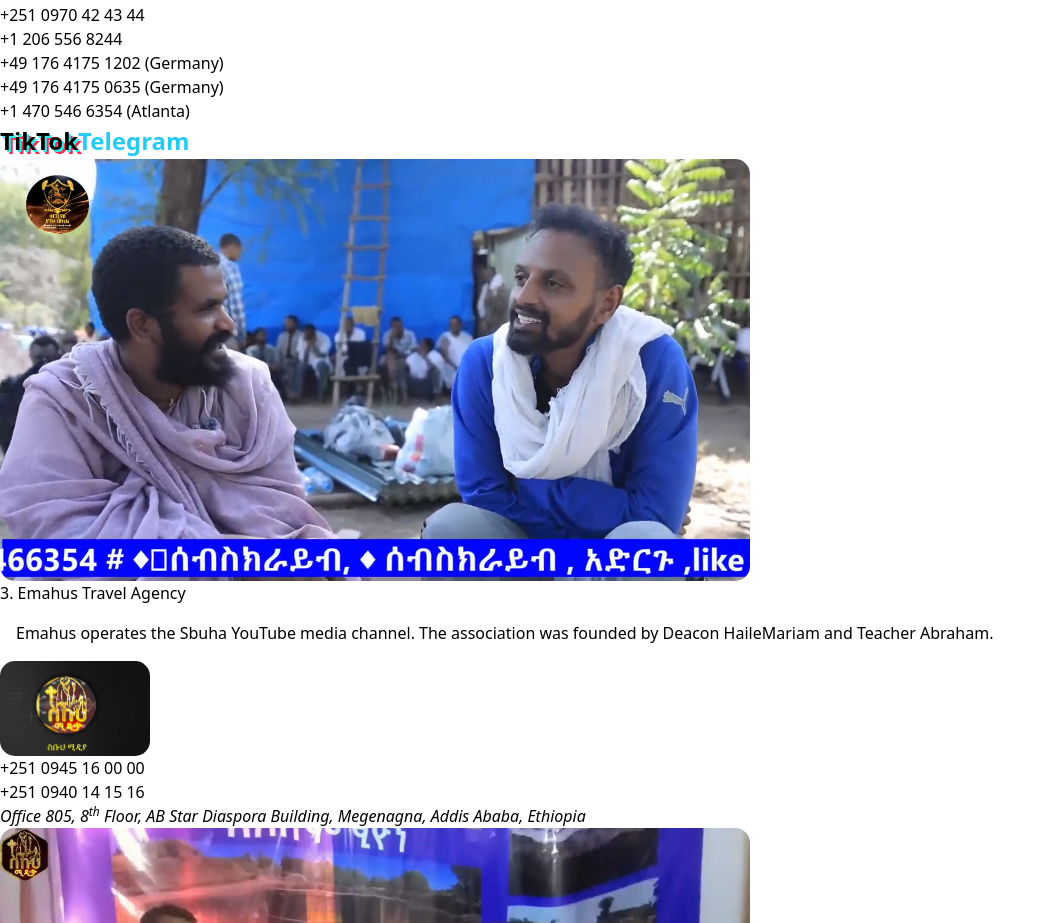
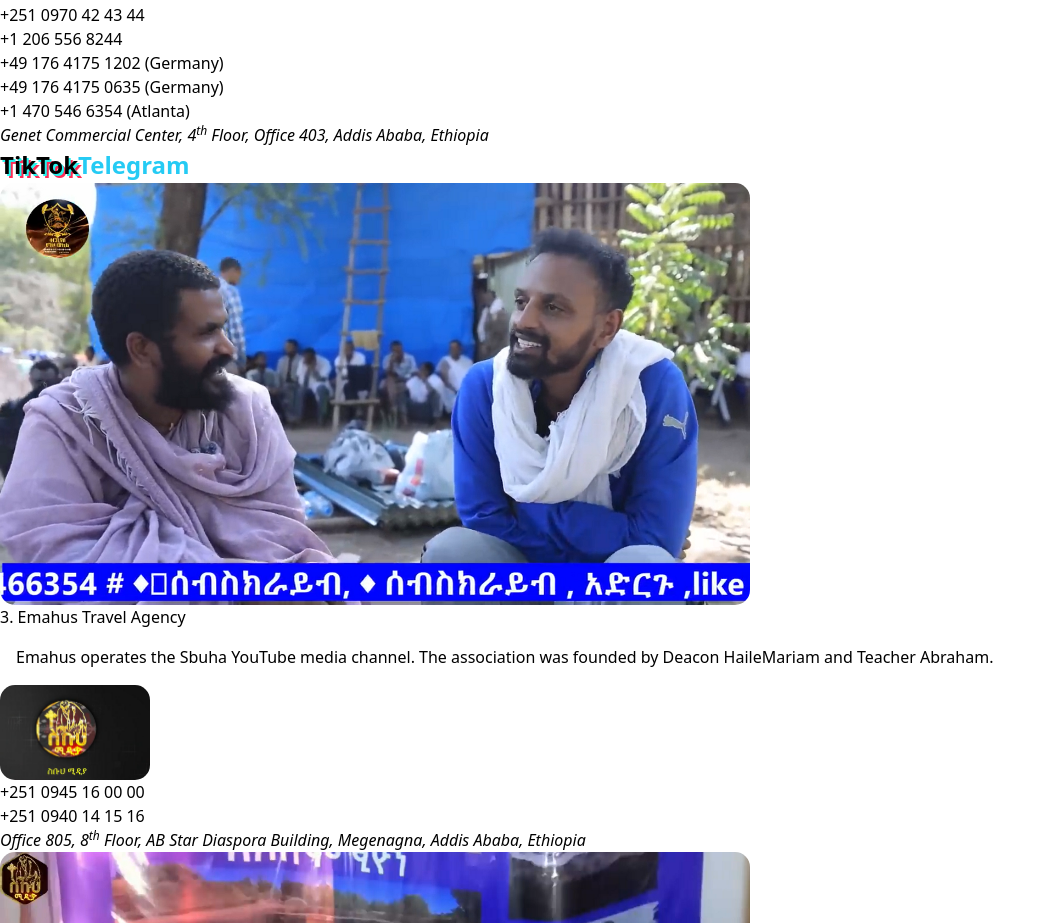
Before and after one commit to ManaIsrael/bermelgeorgis, a Next.js app: page /contact in a window 1280 px wide. Shown: the part 1160-2083 px from the top of the page, without its empty margins (0-1055 px from the left). Built offline with nearby package versions, Linux system fonts and the light colour scheme.

Commit message:
add physical address for Terbinos association

```diff
--- a/src/app/contact/page.tsx
+++ b/src/app/contact/page.tsx
@@ -67,6 +67,7 @@ export default function Contact() {
             <li><a href="tel:+4917641750635" className="text-green-700 hover:text-green-900">+49 176 4175 0635 (Germany)</a></li>
             <li><a href="tel:+14705466354" className="text-green-700 hover:text-green-900">+1 470 546 6354 (Atlanta)</a></li>
           </ul>
+          <address className="mt-2">Genet Commercial Center, 4<sup>th</sup> Floor, Office 403, Addis Ababa, Ethiopia</address>
           <div className="space-x-4 mt-2">
             <a id="tiktok-terbinos" href="https://www.tiktok.com/@terbinos_media" target="_blank" rel="noopener noreferrer">TikTok</a>
             <a id="telegram-terbinos" href="https://t.me/Terbinos_Media" target="_blank" rel="noopener noreferrer">Telegram</a>
```
